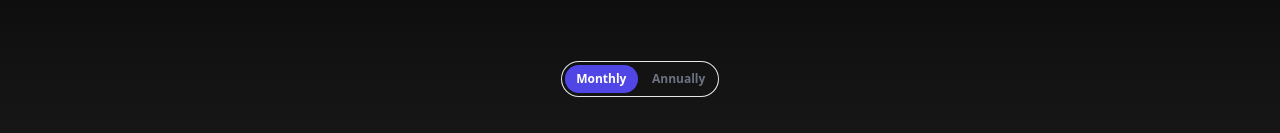
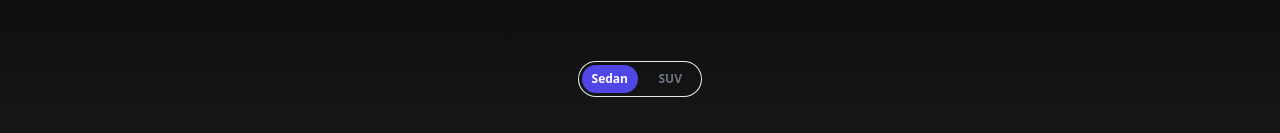
Before and after one commit to Kam-Mivehchi/oc-mobile-detail, a Next.js app: page /services in a window 1280 px wide. Shown: the part 235-368 px from the top of the page. Built offline with nearby package versions, Linux system fonts and the light colour scheme.

Commit message:
changed monthly/yearly to Sedan/SUV

```diff
--- a/src/components/prices.tsx
+++ b/src/components/prices.tsx
@@ -5,15 +5,15 @@ import { CheckIcon } from '@heroicons/react/20/solid'
 import * as React from 'react'
 
 const frequencies = [
-  { value: 'monthly', label: 'Monthly', priceSuffix: '/month' },
-  { value: 'annually', label: 'Annually', priceSuffix: '/year' },
+  { value: 'Sedan', label: 'Sedan', priceSuffix: '/month' },
+  { value: 'SUV', label: 'SUV', priceSuffix: '/year' },
 ]
 const tiers = [
   {
     name: 'Exterior Clean',
     id: 'tier-freelancer',
     href: '#',
-    price: { monthly: '$35', annually: '$144' },
+    price: { Sedan: '$35', SUV: '$144' },
     description: 'Spot free exterior wash. Extra charge for large vehicles.',
     features: ['Exterior rinse', 'Rims', 'Tires', 'Spot free'],
     mostPopular: false,
@@ -22,7 +22,7 @@ const tiers = [
     name: 'Interior and Exterior Clean',
     id: 'tier-freelancer',
     href: '#',
-    price: { monthly: '$45', annually: '$144' },
+    price: { Sedan: '$45', SUV: '$144' },
     description: 'Spot free exterior wash with interior vacuum and wipe down. Extra charge for large vehicles.',
     features: ['Exterior Rinse', 'Rims and tires', 'Interior vacuum', 'Interior wipe down', 'Spot free'],
     mostPopular: false,
@@ -31,7 +31,7 @@ const tiers = [
     name: 'Exterior Detail',
     id: 'tier-startup',
     href: '#',
-    price: { monthly: '$120', annually: '$288' },
+    price: { Sedan: '$120', SUV: '$288' },
     description: 'Spot free rinse with polish and wax. Extra charge for large vehicles.',
     features: [
       'Exterior Rinse',
@@ -46,7 +46,7 @@ const tiers = [
     name: 'Interior Detail',
     id: 'tier-startup',
     href: '#',
-    price: { monthly: '$140', annually: '$288' },
+    price: { Sedan: '$140', SUV: '$288' },
     description: 'Interior vacuum, wipe down, and shampoo. Extra charge for large vehicles.',
     features: [
       'Interior vacuum',
@@ -61,7 +61,7 @@ const tiers = [
     name: 'Interior and Exterior Detail',
     id: 'tier-enterprise',
     href: '#',
-    price: { monthly: '$250', annually: '$576' },
+    price: { Sedan: '$250', SUV: '$576' },
     description: 'Spot free rinse with police and wax. Interior vacuum, wipe down, and shampoo. Extra charge for large vehicles.',
     features: [
       'Hand washed and waxed',
```
